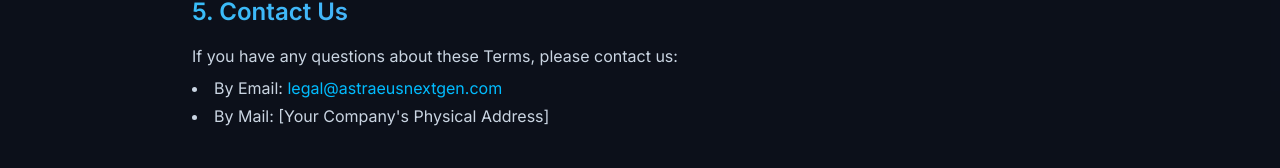
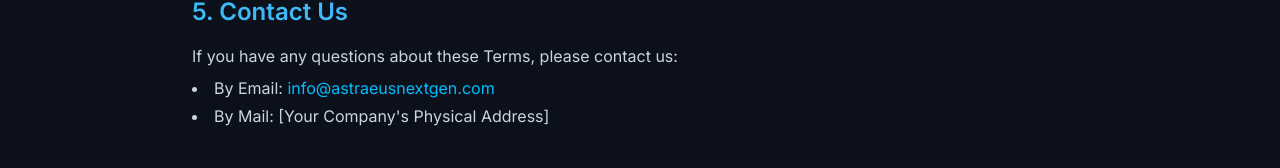
Before and after one commit to Derek1350/Astreaus-Next-Gen-UI, a React (Vite) app: page /terms in a window 1280 px wide. Shown: the part 1180-1348 px from the top of the page. Built offline with nearby package versions, Linux system fonts and the light colour scheme.

Commit message:
Corrected email in frontend

```diff
--- a/src/pages/PrivacyPolicyPage.jsx
+++ b/src/pages/PrivacyPolicyPage.jsx
@@ -39,7 +39,7 @@
             <h3 className="text-2xl font-semibold mt-8 mb-4 gradient-text">4. Contact Us</h3>
             <p>If you have any questions or concerns about this Privacy Policy, please contact us:</p>
             <ul className="list-disc list-inside mt-2 space-y-1">
-              <li>By Email: <a href="mailto:info@astraeusnextgen.com" className="text-sky-400 hover:underline">legal@astraeusnextgen.com</a></li>
+              <li>By Email: <a href="mailto:info@astraeusnextgen.com" className="text-sky-400 hover:underline">info@astraeusnextgen.com</a></li>
               <li>By Mail: [Your Company's Physical Address]</li>
             </ul>
           </div>
--- a/src/pages/TermsAndConditionsPage.jsx
+++ b/src/pages/TermsAndConditionsPage.jsx
@@ -45,7 +45,7 @@
                 <h3 className="text-2xl font-semibold mt-8 mb-4 gradient-text">5. Contact Us</h3>
                 <p>If you have any questions about these Terms, please contact us:</p>
                 <ul className="list-disc list-inside mt-2 space-y-1">
-                    <li>By Email: <a href="mailto:info@astraeusnextgen.com" className="text-sky-400 hover:underline">legal@astraeusnextgen.com</a></li>
+                    <li>By Email: <a href="mailto:info@astraeusnextgen.com" className="text-sky-400 hover:underline">info@astraeusnextgen.com</a></li>
                     <li>By Mail: [Your Company's Physical Address]</li>
                 </ul>
             </div>
```
